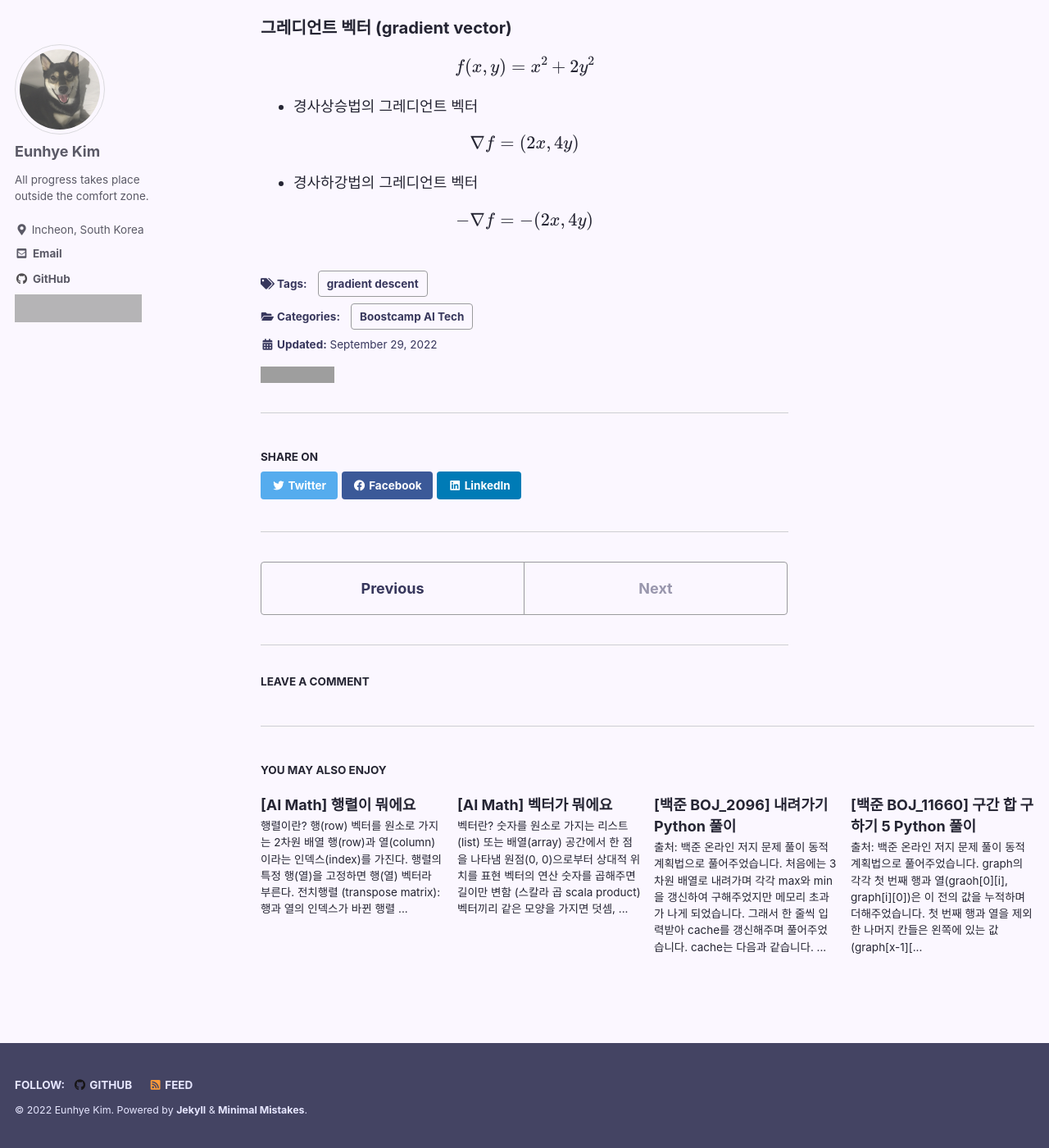
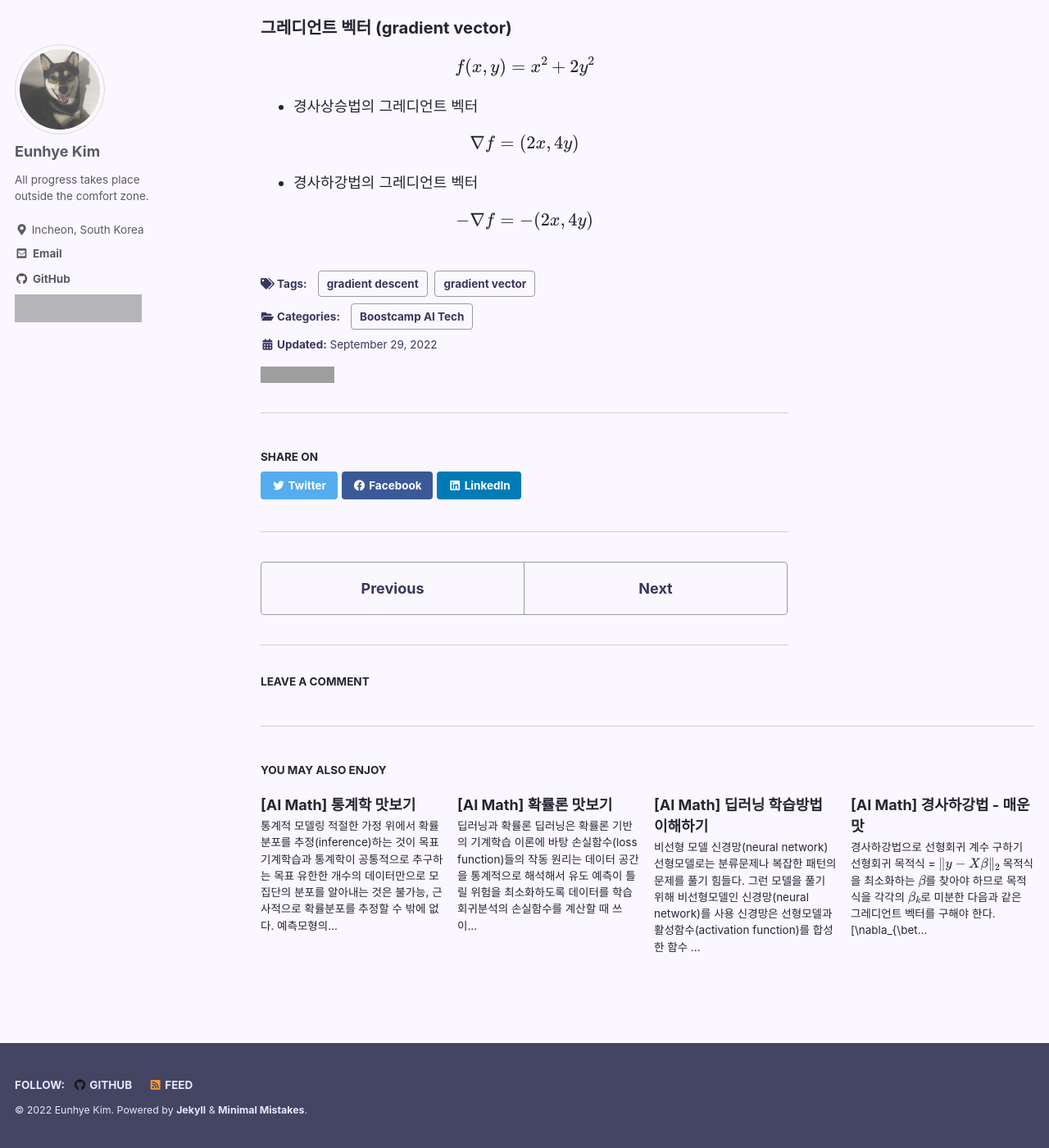
Before and after one commit to kimeunh3/kimeunh3.github.io, a Jekyll site: the page built from _posts/2022-09-29-ai_math_03.md, in a window 1280 px wide and 1400 px high, scrolled down 1390 px. Shown: the whole window at 82% size. Built offline with Jekyll 4.4.1, drawn with Linux system fonts in a browser that asks for light colours; cached includes are drawn as plain includes; some web fonts are replaced; formulas are drawn with MathJax 3; comment, search, counter and statistics services are not loaded; part of the change alters nothing that is shown; grey boxes are pictures that could not be loaded.

Commit message:
ai math postings added

````diff
--- a/_posts/2022-09-29-ai_math_03.md
+++ b/_posts/2022-09-29-ai_math_03.md
@@ -5,6 +5,7 @@ categories:
   - 'Boostcamp AI Tech'
 tags:
   - 'gradient descent'
+  - 'gradient vector'
 use_math: true
 ---
 
--- /dev/null
+++ b/_posts/2022-10-06-ai_math_04.md
@@ -0,0 +1,123 @@
+---
+title: '[AI Math] 경사하강법 - 매운맛'
+excerpt_separator: <!--more-->
+categories:
+  - 'Boostcamp AI Tech'
+tags:
+  - 'gradient descent'
+  - 'stochastic gradient descent'
+use_math: true
+---
+
+### 경사하강법으로 선형회귀 계수 구하기
+- 선형회귀 목적식 = $\lVert y - X\beta \rVert_2$
+- 목적식을 최소화하는 $\beta$를 찾아야 하므로 목적식을 각각의 $\beta_k$로 미분한 다음과 같은 그레디언트 벡터를 구해야 한다.
+
+$$\nabla_{\beta}\lVert y - X\beta \rVert_2 = (\partial_{\beta_1}\lVert y - X\beta \rVert_2,\ \cdots\ , \partial_{\beta_d}\lVert y - X\beta \rVert_2)$$
+
+- 모든 $\beta$ 값에 대하여 미분을 해주어야 하기 때문에 임의의 $\beta_k$에 대해 미분하는 식을 간단히 하면 다음과 같은 과정을 거친다.
+	1. L2-norm($\lVert y - X\beta \rVert_2$) 식을 전개 해주는데,  $n$개의 데이터를 가지고 계산되는 L2-norm이기 때문에 다음과 같이 $i=1$부터 $n$까지 더해준 뒤 평균값을 구해준 뒤 제곱근을 계산해주게 된다.
+
+		$$\lVert y - X\beta \rVert_2 = \left\{ \frac{1}{n} \sum^n_{i=1} \left( y_i - \sum^d_{j=1} X_{ij}\beta_j \right)^2 \right\}^{1/2}$$
+
+	2. 제곱근 안에 있는 식을 $A$로, 제곱 안에 있는 식을 $B$로 먼저 치환하고, Chain-Rule을 이용하기위해 각각의 미분을 구해준다.
+
+		$$\lVert y - X\beta \rVert_2 = A^{1/2}$$
+
+		$$A = \frac{1}{n} \sum^n_{i=1} B^2$$
+
+		$$B = y - \sum^d_{j=1} X_{j}\beta_j$$
+
+		$$\frac{\partial}{\partial_{\beta_k}} = \frac{\partial}{\partial A} \cdot \frac{\partial A}{\partial B} \cdot \frac{\partial B}{\partial_{\beta_k}}$$
+
+		$$\frac{\partial}{\partial A} =  \frac{1}{2} \cdot A^{-1/2} = \frac{1}{2A^{1/2}}$$
+
+		$$\frac{\partial A}{\partial B} = \partial B\ \frac{1}{n} \sum^n_{i=1} B^2 = \frac{1}{n} \sum^n_{i=1} \partial B \cdot B^2 = \frac{1}{n} \sum^n_{i=1} 2B = \frac{2}{n} \sum^n_{i=1} B$$
+
+		$$\frac{\partial B}{\partial_{\beta_k}} = \partial_{\beta_k}  \left( y_i - \sum^d_{j=1} X_{ij}\beta_j \right)$$
+
+		$$ =  - \partial_{\beta_k} \sum^d_{j=1} X_j\beta_j = -\partial_{\beta_k} \left (X_{i1}\beta_1 +\ \cdots\ + X_{ik}\beta_k +\ \cdots\ + X_{id}\beta_d \right) = - X_{ik}$$
+
+	3. 구해준 각각의 미분을 Chain Rule을 이용하여 곱해준다.
+
+		$$\frac{\partial}{\partial_{\beta_k}} = \frac{\partial}{\partial A} \cdot \frac{\partial A}{\partial B} \cdot \frac{\partial B}{\partial_{\beta_k}}$$
+
+		$$ = \frac{1}{2A^{1/2}} \cdot \frac{2}{n} \sum^n_{i=1} B \cdot - X_{ik}$$
+
+		$$ = -\frac{\sum^n_{i=1}X_{ik} \left (y_i-\sum^d_{j=1} X_{ij}\beta_j \right )}{n\lVert y - X\beta \rVert_2}$$
+
+	4. 3번의 결과값의 분모를 더 간단하게 하면 다음과 같다.
+
+		$$\sum^n_{i=1} X_{ik} \left (y_i-\sum^d_{j=1} X_{ij}\beta_j \right )$$
+
+		$$= \sum^n_{i=1} X_{ik} \cdot (y_i - X_{i \cdot}\beta) $$
+
+		$$X_{i\ \cdot} = ith\ row\ vector $$
+
+		$$= X_{1k} \cdot (y_1-X_1\beta) +\ \cdots\ + X_{nk} \cdot (y_n-X_n\beta)$$
+
+		$$= X_{\cdot\ k}^T \cdot (y-X\beta)$$
+
+		$$X_{\cdot\ k} = kth\ column\ vector$$
+
+	5.  결과적으로 얻어지는 $\beta_k$에 대한 그레디언트는 다음과 같다.
+
+		$$\frac{\partial}{\partial_{\beta_k}} = -\frac{X_{\cdot\ k}^T \cdot (y-X\beta)}{n\lVert y - X\beta \rVert_2}$$
+
+	6. 이러한 그레디언트들을 모아둔 그레디언트 벡터를 구해야 되므로, 다음과 같이 결국 그레디언트 벡터는 $X\beta$를 계수 $\beta$에 대해 미분한 결과인 $X^T$만 곱해지게 된다.
+
+		$$\nabla_{\beta}\lVert y - X\beta \rVert_2 = (\partial_{\beta_1}\lVert y - X\beta \rVert_2,\ \cdots\ , \partial_{\beta_d}\lVert y - X\beta \rVert_2)$$
+
+		$$= (-\frac{X_{\cdot\ 1}^T \cdot (y-X\beta)}{n\lVert y - X\beta \rVert_2},\ \cdots\ , -\frac{X_{\cdot\ d}^T \cdot (y-X\beta)}{n\lVert y - X\beta \rVert_2})$$
+
+		$$= -\frac{X^T (y-X\beta)}{n\lVert y - X\beta \rVert_2}$$
+
+	7. 이제 목적식을 최소화하는 $\beta$를 구하는 경사하강법 알고리즘에 위에서 구한 그레디언트 벡터를 넣어주면 다음과 같다. ($\lambda$ = learning rate, $g$ = gradient vector)
+
+		$$\beta^{(t+1)} \leftarrow \beta^{(t)} - \lambda \cdot g^{(t)}$$
+
+		$$\beta^{(t+1)} \leftarrow \beta^{(t)} - \lambda \cdot -\frac{X^T (y-X\beta^{(t)})}{n\lVert y - X\beta^{(t)} \rVert_2}$$
+
+		$$\beta^{(t+1)} \leftarrow \beta^{(t)} + \lambda \cdot \frac{X^T (y-X\beta^{(t)})}{n\lVert y - X\beta^{(t)} \rVert_2}$$
+
+	8. $\lVert y - X\beta \rVert_2$ 대신 $\lVert y - X\beta \rVert^2_2$을 최소화하면 식이 좀 더 간단해진다.
+
+		$$\nabla_{\beta}\lVert y - X\beta \rVert^2_2 = -\frac{2}{n}X^T(y-X\beta)$$
+
+		$$\beta^{(t+1)} \leftarrow \beta^{(t)} + \frac{2\lambda}{n} X^T(y-X \beta^{(t)})$$
+
+### 경사하강법: 알고리즘
+```py
+# lr: 학습률, T: 학습횟수
+
+for t in range(T): # 종료조건을 학습횟수로 변경
+	error = y - X @ beta
+	grad = - transpose(X) @ error
+    beta = beta - lr * grad
+```
+- 학습률과 학습횟수가 중요한 hyperparameter가 된다
+	- 학습률을 너무 작게 설정할 경우, 수렴을 너무 늦게하게 되고, 너무 크게 설정하면 알고리즘이 불안정하게 움직이게 된다.
+	- 학습횟수를 너무 적게 설정하면 수렴이 잘 안되고 마무리 될 수도 있으니, 적절하게 학습횟수를 선택해주어야 한다.
+
+### 경사하강법은 만능일까?
+- 미분 가능하고, 볼록(convex)한 함수에 대해, 적절한 학습률과 학습횟수를 선택했다면 수렴이 보장
+	- 볼록한 함수는 그레디언트 벡터가 항상 최소점을 향하기 때문
+- 선형회귀의 목적식 $\lVert y - X\beta \rVert_2$은 회귀계수 $\beta$에 대해 볼록함수이기 때문에 수렴성 보장
+- 비선형회귀 문제의 경우 목적식이 볼록하지 않을 수 있으므로(non-convex) 수렴성이 항상 보장되지 X
+	- 찾고자 하는 global minimum이 아닌 local minimum에서 수렴될 수도 있다는 뜻
+	- 특히 딥러닝을 사용하는 경우 목적식은 대부분 볼록함수가 X
+
+### 확률적 경사하강법 (SGD, stochastic gradient descent)
+- 모든 데이터를 사용하지 않고, 데이터 한 개, 또는 일부 활용하여 업데이트하는 방식
+- non-convex 목적식은 SGD를 통해 최적화 가능
+- SGD라고 해서 만능은 아니지만 경사하강법보다 더 낫다.
+- 데이터의 일부를 가지고 parameter를 업데이트하기 때문에 연산자원을 더 효율적으로 활용 가능
+
+### 확률적 경사하강법의 원리: 미니배치 연산
+- 확률적으로 선택한 데이터만으로 그레디언트 벡터를 계산하기 때문에, 매번 다른 미니배치를 사용할 때마다 목적식이 변화하게 된다.
+- 목적식이 변화하지만 방향은 비슷하게 이동하기 때문에 minimum을 찾아줄 수 있다.
+- local에 빠지려고 할 때 확률적으로 local에서 벗어날 수 있는 gradient가 주어지게 되면 local에서 벗어나기도 하기 때문에 찾고자 하는 global minimum을 찾아줄 수 있게 된다.
+
+### 확률적 경사하강법의 원리: 하드웨어
+-  수백만 개의 이미지 데이터를 이용하여 딥러닝 학습을 할 때, 일반적인 경사하강법처럼 모든 데이터를 업로드 하면 메모리가 부족하여 Out-of-memory가 발생
+- 미니배치로 쪼갠 데이터를 가지고 SGD를 진행할 경우, 빠르게 연산이 가능하고 하드웨어적인 한계도 극복하면서, 병렬연산을 통해 딥러닝 학습이 가능
--- /dev/null
+++ b/_posts/2022-10-06-ai_math_05.md
@@ -0,0 +1,52 @@
+---
+title: '[AI Math] 딥러닝 학습방법 이해하기'
+excerpt_separator: <!--more-->
+categories:
+  - 'Boostcamp AI Tech'
+tags:
+  - 'neural network'
+  - 'softmax'
+  - 'activation function'
+  - 'backpropagation'
+use_math: true
+---
+
+### 비선형 모델 신경망(neural network)
+- 선형모델로는 분류문제나 복잡한 패턴의 문제를 풀기 힘들다.
+- 그런 모델을 풀기 위해 비선형모델인 신경망(neural network)를 사용
+- 신경망은 선형모델과 활성함수(activation function)를 합성한 함수
+    - 선형모델로 나온 출력물을 비선형모델로 만들어주는 것이 활성함수
+    - 비선형모델로 변형되어 나온 벡터를 잠재(hidden)벡터라고 한다.
+    - 잠재벡터 하나를 뉴런(neuron)이라고 하고 이 여러가지 뉴런이 모여 이루어진 모델이 신경망
+- $W_1$와 $b_1$를 거쳐 나온 잠재벡터 H에서 한번 더 $W_2$와 $b_2$를 통해 선형변환하여 출력하게 된다면 $(W_1, W_2)$를 parameter로 가진 2-layers 신경망이 된다.
+    - 이 작업을 반복적으로 진행하기 되면 다층(multi-layer) 퍼셉트론(MLP)가 된다. (딥러닝의 가장 기본적인 모형)
+    - 1부터 L까지의 순차적인 신경망 계산을 순전파(forward propagation)이라 부른다.
+        - 학습이 아닌 주어진 입력이 왔을 때 출력물을 내뱉는 과정의 연산
+
+### 소프트맥스 연산
+
+$$softmax(o) = \left( \frac{exp(o_1)}{\sum_{k=1}^p exp(o_k)},\ \cdots\ , \frac{exp(o_p)}{\sum_{k=1}^p exp(o_k)} \right)$$
+
+- 특정 클래스 k에 속할 확률
+- 모델의 출력을 확률로 해석할 수 있게 변환해주는 연산
+- 분류문제를 풀 때 선형모델과 소프트맥스 함수를 결합하여 예측
+
+$$softmax(o) = softmax(Wx+b)$$
+
+- 추론할 때는 출력값에서 가장 최대값을 가지는 주소만 1로 출력하는 원-핫(one-hot) 벡터를 사용한다. 소프트맥스는 학습할 때 쓰임!
+
+### 활성함수
+- 실수 값을 입력으로 받아 실수 값을 출력하는 비선형(nonlinear) 함수
+- 활성함수를 쓰지 않으면 딥러닝은 선형모형과 차이가 X
+- 시그모이드(sigmoid) 함수, tanh 함수가 전통적으로 많이 쓰이지만 딥러닝에선 ReLU가 많이 쓰임
+![image](https://user-images.githubusercontent.com/59808674/194135314-3654792c-3634-4ba4-b0f0-8ea34eb47b8a.png)
+
+### 왜 층을 여러개를 쌓나요?
+- 이론적으로는 2층 신경망으로도 가능 (universal approximation theorem)
+- 그러나 층이 깊을수록 필요한 뉴런의 숫자가 훨씬 빨리 줄어들어 좀더 효율적으로 학습 가능
+    - 층이 얇으면 뉴런의 숫자가 늘어나 넓은(wide) 신경망이 되어야 한다.
+- 층이 깊다고 해서 최적화가 쉬운 것은 아니다. 층이 깊어지면 깊어질수록 학습하기 어려워질 가능성 $\uparrow$
+
+### 역전파 알고리즘
+- L부터 1까지 역순으로 각 층의 그레디언트 벡터를 계산
+- 연쇄법칙(chain-rule)기반 자동미분(auto-differentiation)을 사용
--- /dev/null
+++ b/_posts/2022-10-06-ai_math_06.md
@@ -0,0 +1,79 @@
+---
+title: '[AI Math] 확률론 맛보기'
+excerpt_separator: <!--more-->
+categories:
+  - 'Boostcamp AI Tech'
+tags:
+  - 'probability'
+  - 'probability distribution'
+  - 'discrete variable'
+  - 'continuous variable'
+  - 'conditional probability'
+  - 'expectation'
+  - 'monte carlo sampling'
+use_math: true
+---
+
+### 딥러닝과 확률론
+- 딥러닝은 확률론 기반의 기계학습 이론에 바탕
+- 손실함수(loss function)들의 작동 원리는 데이터 공간을 통계적으로 해석해서 유도
+  - 예측이 틀릴 위험을 최소화하도록 데이터를 학습
+- 회귀분석의 손실함수를 계산할 때 쓰이는 L2-norm은 예측오차의 분산을 가장 최소화하는 방향으로 학습 유도
+- 분류문제의 교차엔트로피(cross-entropy)는 모델 예측의 불확실성을 최소화하는 방향으로 학습 유도
+- 분산 또는 불확실정을 최소화하기 위해서는 측정하는 방법을 알아야 하고, 그 측정법을 통계학에서 제공하기 때문에 기계학습을 이해하려면 확률론의 기본 개념을 알아야한다.
+
+### 확률분포 = 데이터의 초상화
+- 데이터 공간 = $\mathcal X \times \mathcal Y = \mathcal D$
+- 데이터 $(x, y) \sim \mathcal D$
+  - $(x, y) \in \mathcal X \times \mathcal Y$ (관측 가능한 데이터)
+- 결합분포 (joint distribution)
+  - 확률분포가 어떤 확률 분포를 가지고 있었냐에 상관없이 모델링에 따라 사용하는 결합분포가 달라질 수 있다.
+  - 주어진 데이터의 모양을 보고 적절하게 이산, 또는 연속형의 결합분포 선택 가능
+- 주변확률분포
+  - $P(x)$ = x에 대한 주변확률분포
+    - 결합분포 $P(x, y)$를 y에 대해서 더해주거나 적분하여 구한다.
+- 조건부확률분포
+  - $P(x \mid y)$ = 특정 클래스가 주어진 조건에서 데이터의 확률분포
+
+### 이산확률변수 vs. 연속확률변수
+- 확률변수는 확률분포 $\mathcal D$에 따라 이산형(discrete)과 연속형(continuous)로 구분
+- 이산형 확률변수
+  - 확률변수가 가질 수 있는 경우의 수를 모두 고려하여 확률을 더해 모델링
+
+  $$\mathbb P (X \in A) = \sum_{x \in A} P(X = x)$$
+
+    - $P(X = x)$ = 확률변수가 x값을 가질 확률
+- 연속형 확률변수
+  - 데이터 공간에 정의된 확률변수의 밀도(density) 위에서의 적분을 통해 모델링
+
+  $$\mathbb P (X \in A) = \int_A P(x)dx$$
+
+    - $P(x)$ = 누적확률분포의 변화율 = $\lim_{h \to 0} \frac{\mathbb P (x-h \leq X \leq x+h)}{2h}$
+
+### 조건부확률
+- $P(y \mid x)$ = 입력변수 x에 대해 정답이 y일 확률
+  - 연속확률분포의 경우 확률이 아니라 밀도로 해석
+- 선형모델과 소프트맥스 함수의 결합은 데이터에서 추출된 패턴을 기반으로 확률을 해석하는데 사용
+  - 분류문제에서의 $softmax(W\phi + b$)는 데이터 x로부터 추출된 특징패턴 $\phi(x)$과 가중치행렬 $W$을 통해 조건부확률 $P(y \mid x)$을 계산
+- 회귀문제의 경우 조건부기대값 $\mathbb E [y \mid x]$을 추정
+  - 보통 연속확률변수를 다루기 때문에 밀도함수로 해석
+  - 회귀문제의 손실함수는 L2-norm의 기대값인데 조건부기대값은 그 L2-norm을 최소화하는 함수와 일치하기 때문에 사용한다.
+- 딥러닝은 다층신경망을 이용하여 데이터로부터 특징패턴 $\phi$을 추출
+
+### 기대값
+
+$$\mathbb E_{x~P(x)}[f(x)] = \int_{\mathcal X} f(x)P(x)dx,\quad \mathbb E_{x~P(x)}[f(x)] = \sum_{x \in \mathcal X} f(x)P(x)$$
+
+- 확률분포가 주어지면 데이터를 분석하는데 사용 가능한 통계적 범함수(statistical functional)를 계산 가능
+- 기대값(expectation) = 데이터를 대표하는 통계량
+  - 통계적 범함수를 계산하는데 사용
+- 분산, 첨도, 공분산 등 여러 통계량을 계산 가능
+
+### 몬테카를로 샘플링
+- 확률분포를 모를 때 데이터를 이용하여 기대값을 계산하기 위해 쓰이는 방법
+
+  $$\mathbb E_{x~P(x)}[f(x)] \approx \frac{1}{N} \sum_{i = 1}^N f(x^{(i)})$$
+
+  - 이산형이든 연속형이든 상관없이 성립
+- 독립추출(데이터끼리 상관관계 없이 데이터를 추출)만 보장된다면 대수의 법칙(law of large number)에 의해 수렴성 보장
+- 샘플사이즈가 작을 경우, 오차범위가 커질 수 있으므로 적절한 샘플사이즈를 찾아주어야 한다.
--- /dev/null
+++ b/_posts/2022-10-06-ai_math_07.md
@@ -0,0 +1,84 @@
+---
+title: '[AI Math] 통계학 맛보기'
+excerpt_separator: <!--more-->
+categories:
+  - 'Boostcamp AI Tech'
+tags:
+  - 'parameter'
+  - 'maximum likelihood estimation'
+  - 'kullback-leibler divergence'
+use_math: true
+---
+
+### 통계적 모델링
+- 적절한 가정 위에서 확률분포를 추정(inference)하는 것이 목표
+- 기계학습과 통계학이 공통적으로 추구하는 목표
+- 유한한 개수의 데이터만으로 모집단의 분포를 알아내는 것은 불가능, 근사적으로 확률분포를 추정할 수 밖에 없다.
+    - 예측모형의 목적은 분포를 정확하게 맞추는 것이 아닌 데이터와 추정 방법의 불확실성을 고려하여 위험을 최소화하는 것이다.
+
+### 모수
+- 데이터가 특정 확률 분포를 따른다고 가정한 후, 그 분포를 결정하는 모수(parameter)를 추정하는 방법을 모수적(parametric) 방법론이라 한다.
+- 특정 확률분포를 가정하지 않고, 데이터에 따라 모델의 구조 및 모수의 개수가 유연하게 바뀌면 비모수(nonparametric) 방법론이라 한다.
+
+### 확률분포 가정하기
+- 히스토그램을 통해 모양을 관찰한다.
+- 데이터를 생성하는 원리를 먼저 고려하는 것이 원칙
+    - 각 분포마다 검정방법이 있으므로 모수를 추정한 후에는 반드시 검정 필요
+
+### 데이터로 모수 추정
+- 확률분포를 가정했다면 모수 추정 가능
+    - 정규분포의 모수는 평균 $\mu$ 과 분산 $\sigma^2$이다.
+        - 통계량 = 모수인 평균과 분산을 추정하는 표본평균과 표본분산
+- 모수를 추정하는 통계량의 확률분포를 표집분포(sampling distribution)이라고 한다.
+    - 표본평균의 표집분포는 N이 커질수록 정규분포 $\mathcal N(\mu, \sigma^2/N)$를 따른다. $\rightarrow$ 중심극한정리(Central Limit Theorem)
+        - 모집단의 분포와 상관없이 성립
+    - 표본분포(sample distribution)과는 다른 개념! 표본분포는 아무리 데이터를 많이 모아도 정규분포가 될 수 없다!
+
+### 최대가능도 추정법 (maximum likelihood estimation, MLE)
+- 확률분포마다 사용하는 모수가 다르므로 적절한 통계량이 달라지게 되기 때문에 이론적으로 가장 가능성이 높은 모수를 추정하는 방법 중 하나
+
+    $$\hat{\theta}_{\operatorname{MLE}} = \operatorname{argmax}L(\theta; x) = \operatorname{argmax}P(x|\theta)$$
+
+    - 가능도(likelihood) 함수는 모수 $\theta$를 따르는 분포가 $x$를 관찰할 가능성을 뜻하지만 확률로 해석하면 X
+- 데이터 집합 $X$가 독립적으로 추출되었을 경우 로그가능도를 최적화한다.
+
+    $$L(\theta; X) = \prod_{i=1}^n P(x_i|\theta) \Rightarrow \log L(\theta; X) = \prod_{i=1}^n \log P(x_i|\theta)$$
+
+### 왜 로그가능도?
+- 데이터의 숫자가 수억 단위가 된다면 컴퓨터의 정확도로는 가능도 계산 불가능
+- 데이터가 독립일 경우, 로그를 사용하여 곱셈이었던 연산을 덧셈으로 바꿔주어 컴퓨터로 연산이 가능하게 만들어주는 것
+- 경사하강법으로 가능도로 최적화할 때 미분 연산을 사용하는데, 로그가능도를 사용하면 연산량을 $O(n^2)$에서 $O(n)$으로 줄여준다.
+    - 경사하강법에서는 음의 로그가능도(negative log-likelihood)를 최적화
+
+### 딥러닝에서 최대가능도 추정법
+
+$$\theta = (W^{(1)}, ... , W^{(L)})$$
+
+$$y = (y_1, ... , y_K)$$
+
+$$\hat{\theta}_{\operatorname{MLE}} = \operatorname{argmax} \frac{1}{n} \sum_{i=1}^n \sum_{k=1}^K y_{i,k} \log (\operatorname{MLP}_{\theta}(x_i)_k)$$
+
+### 확률분포의 거리 구하기
+- 기계학습에서 사용되는 손실함수들은 모델이 학습하는 확률분포와 데이터에서 관찰되는 확률분포의 거리를 통해 유도
+- 두 확률분포 사이의 거리(distance)를 계산하는 함수
+    - 총 변동 거리 (Total Variation Distance, TV)
+    - 쿨백-라이블러 발산 (Kullback-Leibler Divergence, KL)
+    - 바슈타인 거리 (Wasserstein Distance)
+
+### 쿨백-라이블러 발산
+- 이산확률변수
+
+    $$\mathbb{KL}(P \parallel Q) = \sum_{x \in \mathcal X} P(x) \log \left( \frac{P(x)}{Q(x)} \right)$$
+
+- 연속확률변수
+
+    $$\mathbb{KL}(P \parallel Q) = \int_{\mathcal X} P(x) \log \left( \frac{P(x)}{Q(x)} \right ) dx$$
+
+- 다음과 같이 분해 가능
+
+    $$\mathbb{KL}(P \parallel Q) = -\mathbb E_{x~P(x)} [\log {Q(x)}] + \mathbb E_{x~P(x)} [\log {P(x)}]$$
+
+    - $-\mathbb E_{x~P(x)} [\log {Q(x)}]$ = 교차엔트로피(cross entropy)
+    - $-\mathbb E_{x~P(x)} [\log {P(x)}]$ = 엔트로피(entropy)
+    - 결과적으로 교차엔트로피에서 엔트로피를 뺀 값이 된다.
+- 분류 문제에서 정답레이블을 P, 모델 예측을 Q라고 두게 되면 MLE는 교차엔트로피의 -를 씌운 값을 최대화 하는 값과 같기 때문에 결과적으로 쿨백-라이블러 발산을 최소화하는 것과 같게 된다.
````
